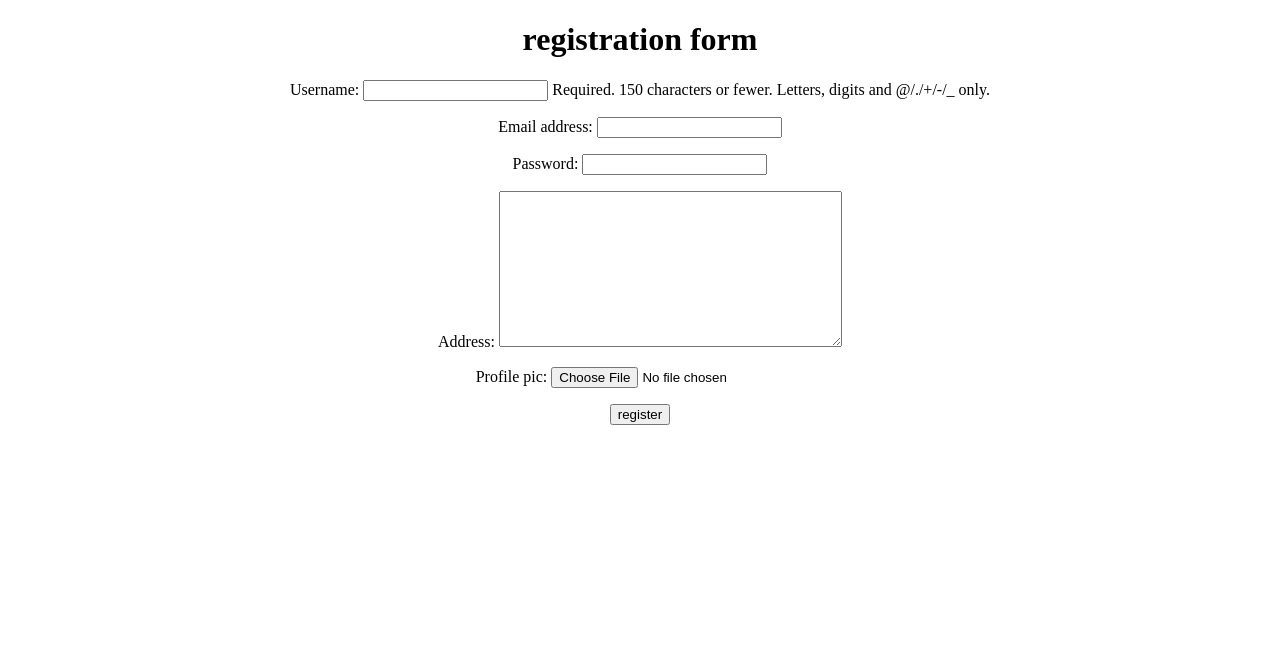
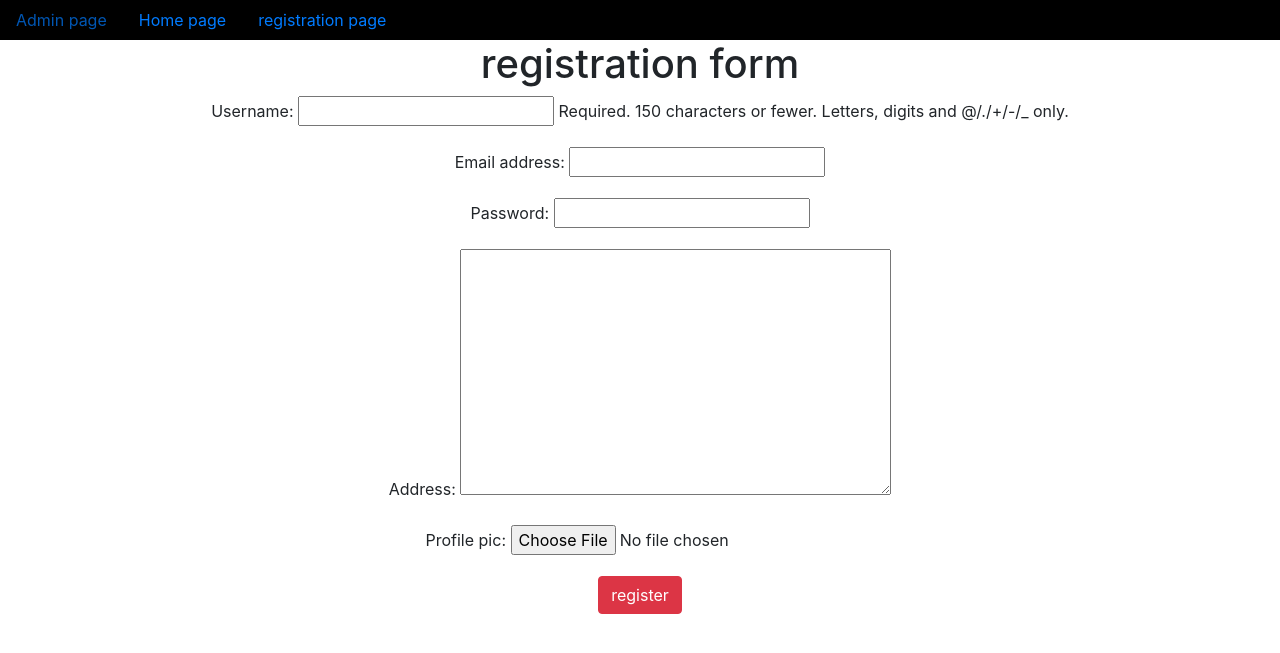
Before and after one commit to Roymoped123/user-registeration, a Django app: page /registration/ in a window 1280 px wide. Shown: the top 653 px of the page. Run offline with Django 4.2, Linux system fonts and the light colour scheme.

Commit message:
first commit

```diff
--- a/app/views.py
+++ b/app/views.py
@@ -2,6 +2,11 @@ from django.shortcuts import render
 from django.http import HttpResponse
 # Create your views here.
 from app.forms import *
+from django.core.mail import send_mail
+
+def home(request):
+    return render(request,'home.html')
+
 def registration(request):
     uf=UserForm()
     pf=ProfileForm()
@@ -18,5 +23,12 @@ def registration(request):
             PFO=PD.save(commit=False)
             PFO.user=USO
             PFO.save()
+            send_mail('User registration',
+            'Regiistration is success full',
+            'akulanaresh901@gmail.com',
+            [USO.email],fail_silently=False)
+
+
+
             return HttpResponse('Registration is successful')
     return render(request,'registration.html',d)
--- a/project4/urls.py
+++ b/project4/urls.py
@@ -13,6 +13,7 @@ Including another URLconf
     1. Import the include() function: from django.urls import include, path
     2. Add a URL to urlpatterns:  path('blog/', include('blog.urls'))
 """
+from turtle import home
 from django.contrib import admin
 from django.urls import path
 from django.conf.urls.static import static
@@ -22,6 +23,7 @@ from app.views import *
 
 urlpatterns = [
     path('admin/', admin.site.urls),
-    path('registration/',registration,name='registration')
+    path('registration/',registration,name='registration'),
+    path('home/',home,name='home')
 
-]
+]+static(settings.MEDIA_URL,document_root=settings.MEDIA_ROOT)
--- /dev/null
+++ b/templates/dummy.html
@@ -0,0 +1,48 @@
+<!doctype html>
+<html lang="en">
+  <head>
+    <!-- Required meta tags -->
+    <meta charset="utf-8">
+    <meta name="viewport" content="width=device-width, initial-scale=1, shrink-to-fit=no">
+
+    <!-- Bootstrap CSS -->
+    <link rel="stylesheet" href="https://cdn.jsdelivr.net/npm/bootstrap@4.6.2/dist/css/bootstrap.min.css" integrity="sha384-xOolHFLEh07PJGoPkLv1IbcEPTNtaed2xpHsD9ESMhqIYd0nLMwNLD69Npy4HI+N" crossorigin="anonymous">
+    {% block title %}
+    <title>Hello, world!</title>
+    {% endblock %}
+
+
+  </head>
+  <body>
+    <center>
+        <nav class="nav" style="background-color:black;">
+            <a href="{% url 'admin:index' %}" class="nav-link">Admin page</a>
+            <a href="{% url 'home' %}" class="nav-link">Home page</a>
+            <a href="{% url 'registration' %}" class="nav-link">registration page</a>
+
+
+
+        </nav>
+{% block body_block %}
+
+{% endblock %}
+
+
+
+    </center>
+
+
+    <!-- Optional JavaScript; choose one of the two! -->
+
+    <!-- Option 1: jQuery and Bootstrap Bundle (includes Popper) -->
+    <script src="https://cdn.jsdelivr.net/npm/jquery@3.5.1/dist/jquery.slim.min.js" integrity="sha384-DfXdz2htPH0lsSSs5nCTpuj/zy4C+OGpamoFVy38MVBnE+IbbVYUew+OrCXaRkfj" crossorigin="anonymous"></script>
+    <script src="https://cdn.jsdelivr.net/npm/bootstrap@4.6.2/dist/js/bootstrap.bundle.min.js" integrity="sha384-Fy6S3B9q64WdZWQUiU+q4/2Lc9npb8tCaSX9FK7E8HnRr0Jz8D6OP9dO5Vg3Q9ct" crossorigin="anonymous"></script>
+
+    <!-- Option 2: Separate Popper and Bootstrap JS -->
+    <!--
+    <script src="https://cdn.jsdelivr.net/npm/jquery@3.5.1/dist/jquery.slim.min.js" integrity="sha384-DfXdz2htPH0lsSSs5nCTpuj/zy4C+OGpamoFVy38MVBnE+IbbVYUew+OrCXaRkfj" crossorigin="anonymous"></script>
+    <script src="https://cdn.jsdelivr.net/npm/popper.js@1.16.1/dist/umd/popper.min.js" integrity="sha384-9/reFTGAW83EW2RDu2S0VKaIzap3H66lZH81PoYlFhbGU+6BZp6G7niu735Sk7lN" crossorigin="anonymous"></script>
+    <script src="https://cdn.jsdelivr.net/npm/bootstrap@4.6.2/dist/js/bootstrap.min.js" integrity="sha384-+sLIOodYLS7CIrQpBjl+C7nPvqq+FbNUBDunl/OZv93DB7Ln/533i8e/mZXLi/P+" crossorigin="anonymous"></script>
+    -->
+  </body>
+</html>
--- a/templates/registration.html
+++ b/templates/registration.html
@@ -1,21 +1,20 @@
-<!DOCTYPE html>
-<html lang="en">
-<head>
-    <meta charset="UTF-8">
-    <meta http-equiv="X-UA-Compatible" content="IE=edge">
-    <meta name="viewport" content="width=device-width, initial-scale=1.0">
-    <title>Document</title>
-</head>
-<body>
-    <center>
+{% extends 'dummy.html' %}
+
+
+{% block title %}
+    <title>Registration Page</title>
+
+{% endblock %}
+
+{% block body_block %}
+
         <h1>registration form</h1>
         <form method="POST" enctype="multipart/form-data">
             {% csrf_token %}
 
                 {{uf.as_p}}
                 {{pf.as_p}}
-            <input type="submit" value="register">
+            <input type="submit" value="register" class="btn btn-danger">
         </form>
-    </center>
-</body>
-</html>
+
+{% endblock %}
```
Also changed, not shown: app/honey.html (deleted, +0 -16 lines), project4/settings.py (+7 -0 lines), templates/home.html (added, +13 -0 lines), db.sqlite3, media/profile_pic/WhatsApp_Image_2022-12-25_at_14.28.00.jpg (added), media/profile_pic/mm.jpg (added).
